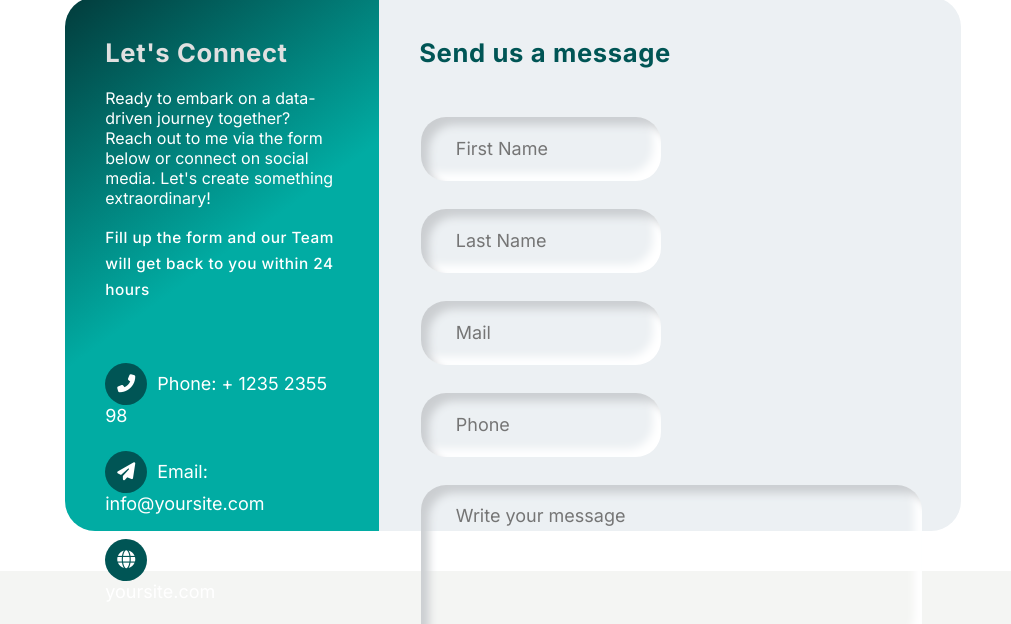
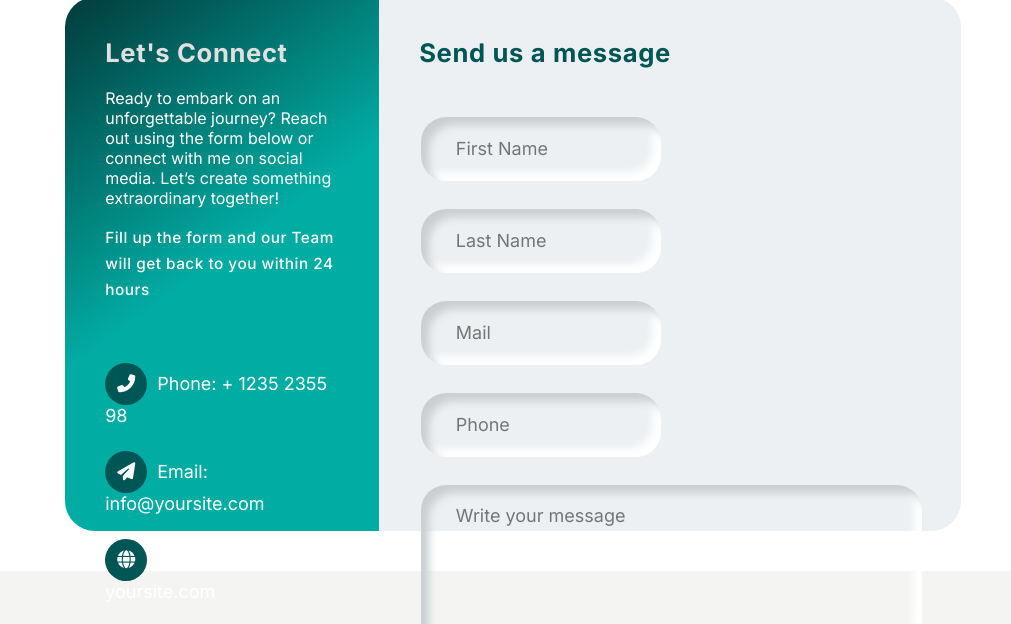
Before and after one commit to kimwakinjinu/Wonderlust-Adventures, a plain HTML site: page index.html in a window 1280 px wide. Shown: the part 2551-3175 px from the top of the page, without its empty margins (134-1145 px from the left). Drawn offline with Linux system fonts and the light colour scheme; a web font is replaced by a local one.

Commit message:
Change the paragraph in the contacts page

```diff
--- a/index.html
+++ b/index.html
@@ -243,7 +243,7 @@
             <div class="info-wrap">
 
                 <h2 class="info-title">Let's Connect</h2>
-                <p>Ready to embark on a data-driven journey together? Reach out to me via the form below or connect on social media. Let's create something extraordinary!</p>
+                <p>Ready to embark on an unforgettable journey? Reach out using the form below or connect with me on social media. Let’s create something extraordinary together!</p>
 
                 <h3 class="info-sub-title">Fill up the form and our Team will get back to you within 24 hours</h3>
                 <ul class="info-details">
```
